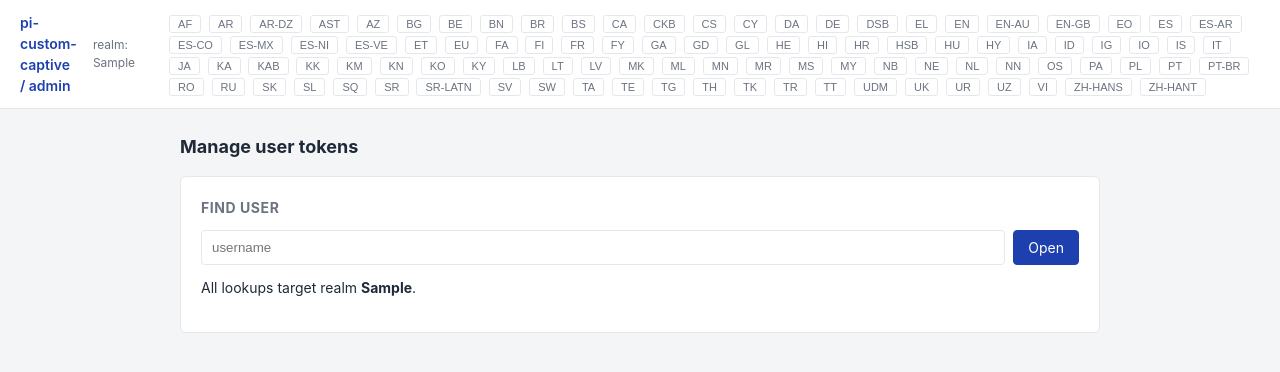
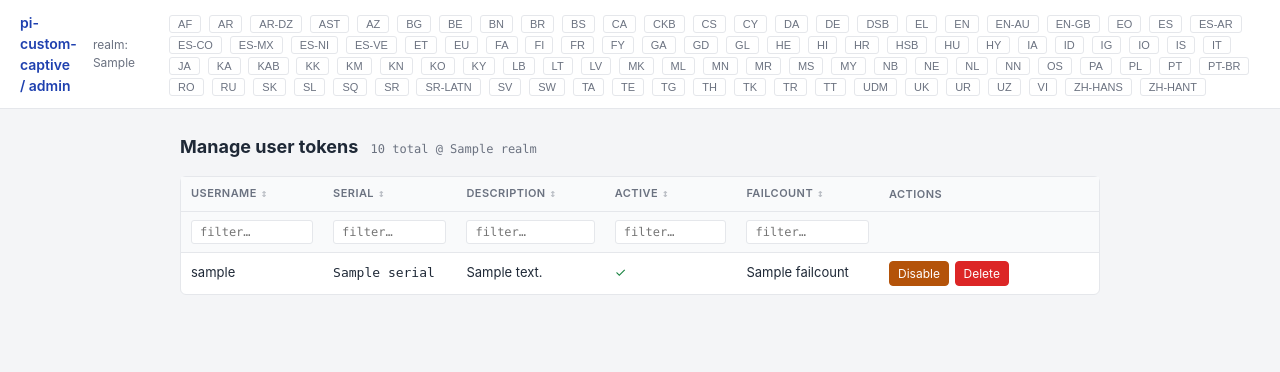
Before and after one commit to ilya-maltsev/pi-custom-captive, a Django app: template captive/templates/captive/admin_home.html in a window 1280 px wide. Shown: the top 372 px of the page. Run offline with Django 4.2, Linux system fonts and the light colour scheme; the template is opened without the code that fills it: most values are stand-ins (such as "Sample title", 1, 10 or a date in 2020).

Commit message:
refactoring

```diff
--- a/captive/static/captive/style.css
+++ b/captive/static/captive/style.css
@@ -200,6 +200,58 @@ table.tbl th {
 table.tbl tr:last-child td { border-bottom: 0; }
 .inline-form { display: inline-block; margin: 0 2px 0 0; }
 
+/* Sortable headers (pi-pooler port) */
+.tbl-wrap { overflow-x: auto; }
+.tbl th.sortable { cursor: pointer; user-select: none; }
+.tbl th.sortable:hover { color: var(--fi-text); }
+.tbl th .sort-ico {
+  opacity: 0.45;
+  margin-left: 4px;
+  display: inline-block;
+  width: 10px;
+  font-family: ui-monospace, Menlo, monospace;
+}
+.tbl th.sorted .sort-ico { opacity: 1; color: var(--fi-primary); }
+
+/* Per-column filter row */
+.filter-row th {
+  padding: 6px 10px;
+  background: #f3f4f6;
+  border-bottom: 1px solid var(--fi-border);
+}
+.filter-row input {
+  width: 100%;
+  border: 1px solid var(--fi-border);
+  background: #fff;
+  color: var(--fi-text);
+  padding: 4px 8px;
+  border-radius: 3px;
+  font-size: 12px;
+  font-family: ui-monospace, Menlo, monospace;
+}
+.filter-row input:focus {
+  outline: none;
+  border-color: var(--fi-primary);
+  box-shadow: 0 0 0 2px rgba(30,64,175,0.1);
+}
+
+.tbl-empty {
+  padding: 24px;
+  text-align: center;
+  color: var(--fi-text-muted);
+}
+
+/* Panel variant: drop padding so the table runs edge-to-edge */
+.admin-panel.flush { padding: 0; }
+
+.mono-sub {
+  font-family: ui-monospace, Menlo, monospace;
+  font-size: 12px;
+  color: var(--fi-text-muted);
+  font-weight: 400;
+  margin-left: 8px;
+}
+
 /* ---- Lang switch ------------------------------------------------------ */
 .lang-switch { text-align: center; margin-top: 16px; }
 .lang-btn {
--- /dev/null
+++ b/captive/static/captive/table.js
@@ -0,0 +1,104 @@
+/* table.js — sortable headers + per-column filter row.
+   Ported from pi-vpn-pooler (opt-in via `.tbl[data-sortable="1"]`,
+   `.tbl[data-filterable="1"]`). */
+(function () {
+  'use strict';
+
+  function cmpFor(type) {
+    if (type === 'num') {
+      return function (a, b) { return parseFloat(a) - parseFloat(b); };
+    }
+    return function (a, b) { return String(a).localeCompare(String(b)); };
+  }
+
+  function getVal(tr, key) {
+    if (tr.dataset[key] !== undefined) return tr.dataset[key];
+    const table = tr.closest('table');
+    if (!table) return '';
+    const ths = table.tHead.rows[0].cells;
+    for (let i = 0; i < ths.length; i++) {
+      if (ths[i].dataset.key === key) {
+        return tr.cells[i] ? tr.cells[i].textContent.trim() : '';
+      }
+    }
+    return '';
+  }
+
+  function makeSortable(table) {
+    const ths = table.querySelectorAll('thead th.sortable');
+    let current = null;
+    ths.forEach(function (th) {
+      th.addEventListener('click', function () {
+        const key = th.dataset.key;
+        const type = th.dataset.type || 'str';
+        if (!current || current.key !== key) {
+          current = { key: key, dir: 'asc', type: type };
+        } else if (current.dir === 'asc') {
+          current.dir = 'desc';
+        } else {
+          current = null;
+        }
+        ths.forEach(function (h) {
+          h.classList.remove('sorted');
+          const si = h.querySelector('.sort-ico');
+          if (si) si.textContent = '↕';
+        });
+        if (current) {
+          th.classList.add('sorted');
+          const si = th.querySelector('.sort-ico');
+          if (si) si.textContent = current.dir === 'asc' ? '↑' : '↓';
+          const rows = Array.from(table.tBodies[0].rows);
+          const compare = cmpFor(type);
+          rows.sort(function (a, b) {
+            const r = compare(getVal(a, key), getVal(b, key));
+            return current.dir === 'asc' ? r : -r;
+          });
+          const frag = document.createDocumentFragment();
+          rows.forEach(function (r) { frag.appendChild(r); });
+          table.tBodies[0].appendChild(frag);
+        }
+      });
+    });
+  }
+
+  function makeFilterable(table) {
+    const inputs = table.querySelectorAll('.filter-row input[data-filter-col]');
+    inputs.forEach(function (inp) {
+      inp.addEventListener('input', function () { apply(table); });
+    });
+    const counter = document.querySelector('[data-table-counter]');
+
+    function apply(tbl) {
+      const filters = {};
+      tbl.querySelectorAll('.filter-row input[data-filter-col]').forEach(function (i) {
+        const col = parseInt(i.dataset.filterCol, 10);
+        const val = i.value.toLowerCase().trim();
+        if (val) filters[col] = val;
+      });
+      const rows = tbl.tBodies[0].rows;
+      let shown = 0, total = 0;
+      for (let r = 0; r < rows.length; r++) {
+        const tr = rows[r];
+        total++;
+        let match = true;
+        for (const col in filters) {
+          const cell = tr.cells[col];
+          if (!cell || cell.textContent.toLowerCase().indexOf(filters[col]) === -1) {
+            match = false; break;
+          }
+        }
+        tr.style.display = match ? '' : 'none';
+        if (match) shown++;
+      }
+      if (counter) {
+        const [a, b] = [String(shown), String(total)];
+        counter.textContent = counter.textContent.replace(/\d+/g, function (s, i, whole) {
+          return i === whole.indexOf(/\d/) ? a : b;
+        });
+      }
+    }
+  }
+
+  document.querySelectorAll('table.tbl[data-sortable="1"]').forEach(makeSortable);
+  document.querySelectorAll('table.tbl[data-filterable="1"]').forEach(makeFilterable);
+})();
--- a/captive/templates/captive/_base_admin.html
+++ b/captive/templates/captive/_base_admin.html
@@ -40,5 +40,6 @@
         {% endif %}
         {% block content %}{% endblock %}
     </div>
+    {% block scripts %}{% endblock %}
 </body>
 </html>
--- a/captive/templates/captive/admin_home.html
+++ b/captive/templates/captive/admin_home.html
@@ -1,19 +1,79 @@
 {% extends "captive/_base_admin.html" %}
-{% load i18n %}
+{% load i18n static %}
 
 {% block title %}{% trans "Manage user tokens" %}{% endblock %}
 
 {% block content %}
-<h1>{% trans "Manage user tokens" %}</h1>
-<div class="admin-panel">
-    <h3>{% trans "Find user" %}</h3>
-    <form method="get" action="{% url 'admin_home' %}" style="display:flex; gap:8px;">
-        <input type="text" name="user" placeholder="{% trans 'username' %}" required
-               style="flex:1; padding:8px 10px; border:1px solid var(--fi-border); border-radius:4px;">
-        <button type="submit" class="btn btn-primary">{% trans "Open" %}</button>
-    </form>
-    <p class="sub" style="text-align:left; margin-top:12px;">
-        {% blocktrans with r=pi_realm %}All lookups target realm <b>{{ r }}</b>.{% endblocktrans %}
-    </p>
+<h1>{% trans "Manage user tokens" %}
+    <span class="mono-sub">{{ total }} {% trans "total" %} @ {{ realm }}</span>
+</h1>
+
+<div class="admin-panel flush">
+    <div class="tbl-wrap">
+    <table class="tbl" data-sortable="1" data-filterable="1">
+        <thead>
+            <tr>
+                <th class="sortable" data-key="username">{% trans "Username" %}<span class="sort-ico">↕</span></th>
+                <th class="sortable" data-key="serial">{% trans "Serial" %}<span class="sort-ico">↕</span></th>
+                <th class="sortable" data-key="description">{% trans "Description" %}<span class="sort-ico">↕</span></th>
+                <th class="sortable" data-key="active">{% trans "Active" %}<span class="sort-ico">↕</span></th>
+                <th class="sortable" data-key="failcount" data-type="num">{% trans "Failcount" %}<span class="sort-ico">↕</span></th>
+                <th style="width:220px;">{% trans "Actions" %}</th>
+            </tr>
+            <tr class="filter-row">
+                <th><input type="text" data-filter-col="0" placeholder="{% trans 'filter…' %}"></th>
+                <th><input type="text" data-filter-col="1" placeholder="{% trans 'filter…' %}"></th>
+                <th><input type="text" data-filter-col="2" placeholder="{% trans 'filter…' %}"></th>
+                <th><input type="text" data-filter-col="3" placeholder="{% trans 'filter…' %}"></th>
+                <th><input type="text" data-filter-col="4" placeholder="{% trans 'filter…' %}"></th>
+                <th></th>
+            </tr>
+        </thead>
+        <tbody>
+            {% for r in rows %}
+            <tr data-username="{{ r.username }}"
+                data-serial="{{ r.serial }}"
+                data-description="{{ r.description }}"
+                data-active="{{ r.active|yesno:'1,0' }}"
+                data-failcount="{{ r.failcount }}">
+                <td>{{ r.username|default:"—" }}</td>
+                <td><code>{{ r.serial }}</code></td>
+                <td>{{ r.description|default:"—" }}</td>
+                <td>{% if r.active %}<span style="color:var(--fi-success);">&#10003;</span>{% else %}<span style="color:var(--fi-error);">&#10007;</span>{% endif %}</td>
+                <td>{{ r.failcount }}</td>
+                <td>
+                    {% if r.active %}
+                    <form method="post" class="inline-form"
+                          action="{% url 'admin_token_toggle' r.serial %}">
+                        {% csrf_token %}
+                        <input type="hidden" name="action" value="disable">
+                        <button class="btn btn-sm btn-warning">{% trans "Disable" %}</button>
+                    </form>
+                    {% else %}
+                    <form method="post" class="inline-form"
+                          action="{% url 'admin_token_toggle' r.serial %}">
+                        {% csrf_token %}
+                        <input type="hidden" name="action" value="enable">
+                        <button class="btn btn-sm btn-success">{% trans "Enable" %}</button>
+                    </form>
+                    {% endif %}
+                    <form method="post" class="inline-form"
+                          action="{% url 'admin_token_delete' r.serial %}"
+                          onsubmit="return confirm('{% trans "Delete and unassign this token?" %}');">
+                        {% csrf_token %}
+                        <button class="btn btn-sm btn-danger">{% trans "Delete" %}</button>
+                    </form>
+                </td>
+            </tr>
+            {% empty %}
+            <tr><td colspan="6" class="tbl-empty">{% trans "No TOTP tokens in this realm." %}</td></tr>
+            {% endfor %}
+        </tbody>
+    </table>
+    </div>
 </div>
 {% endblock %}
+
+{% block scripts %}
+<script defer src="{% static 'captive/table.js' %}"></script>
+{% endblock %}
--- a/docker-compose.dev.yaml
+++ b/docker-compose.dev.yaml
@@ -8,6 +8,8 @@ services:
       PI_API_URL: https://host.docker.internal:8443
       PI_VERIFY_SSL: "false"
       PI_REALM: defrealm
+      CAPTIVE_ADMIN_PREFIX: admin
+      DJANGO_LANGUAGE_CODE: en
       DJANGO_SECRET_KEY: dev-secret-key-not-for-production
       DJANGO_DEBUG: "true"
       DJANGO_ALLOWED_HOSTS: "*"
--- a/docker-compose.yaml
+++ b/docker-compose.yaml
@@ -8,6 +8,9 @@ services:
       PI_API_URL: ${PI_API_URL:-https://host.docker.internal:8443}
       PI_VERIFY_SSL: ${PI_VERIFY_SSL:-false}
       PI_REALM: ${PI_REALM:-defrealm}
+      CAPTIVE_PI_REALM: ${CAPTIVE_PI_REALM:-}
+      CAPTIVE_ADMIN_PREFIX: ${CAPTIVE_ADMIN_PREFIX:-admin}
+      DJANGO_LANGUAGE_CODE: ${DJANGO_LANGUAGE_CODE:-en}
       OTPAUTH_ISSUER: ${OTPAUTH_ISSUER:-privacyIDEA}
       OTPAUTH_LABEL_ATTR: ${OTPAUTH_LABEL_ATTR:-username}
       TOKEN_SERIAL_PREFIX: ${TOKEN_SERIAL_PREFIX:-}
```
Also changed, not shown: captive/templates/captive/admin_user_tokens.html (deleted, +0 -64 lines), captive/urls.py (+12 -8 lines), captive/views.py (+28 -26 lines), config/settings.py (+7 -2 lines).
